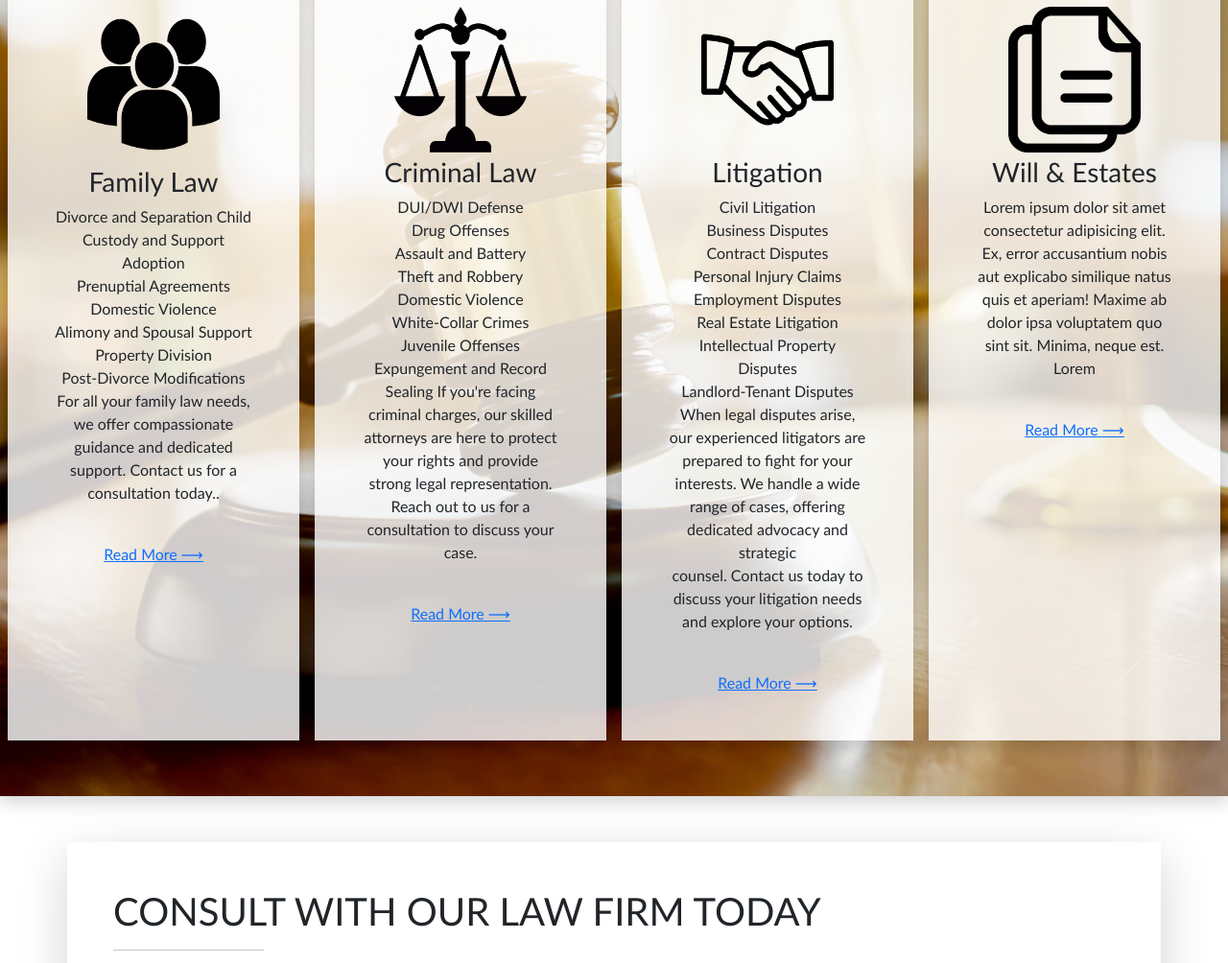
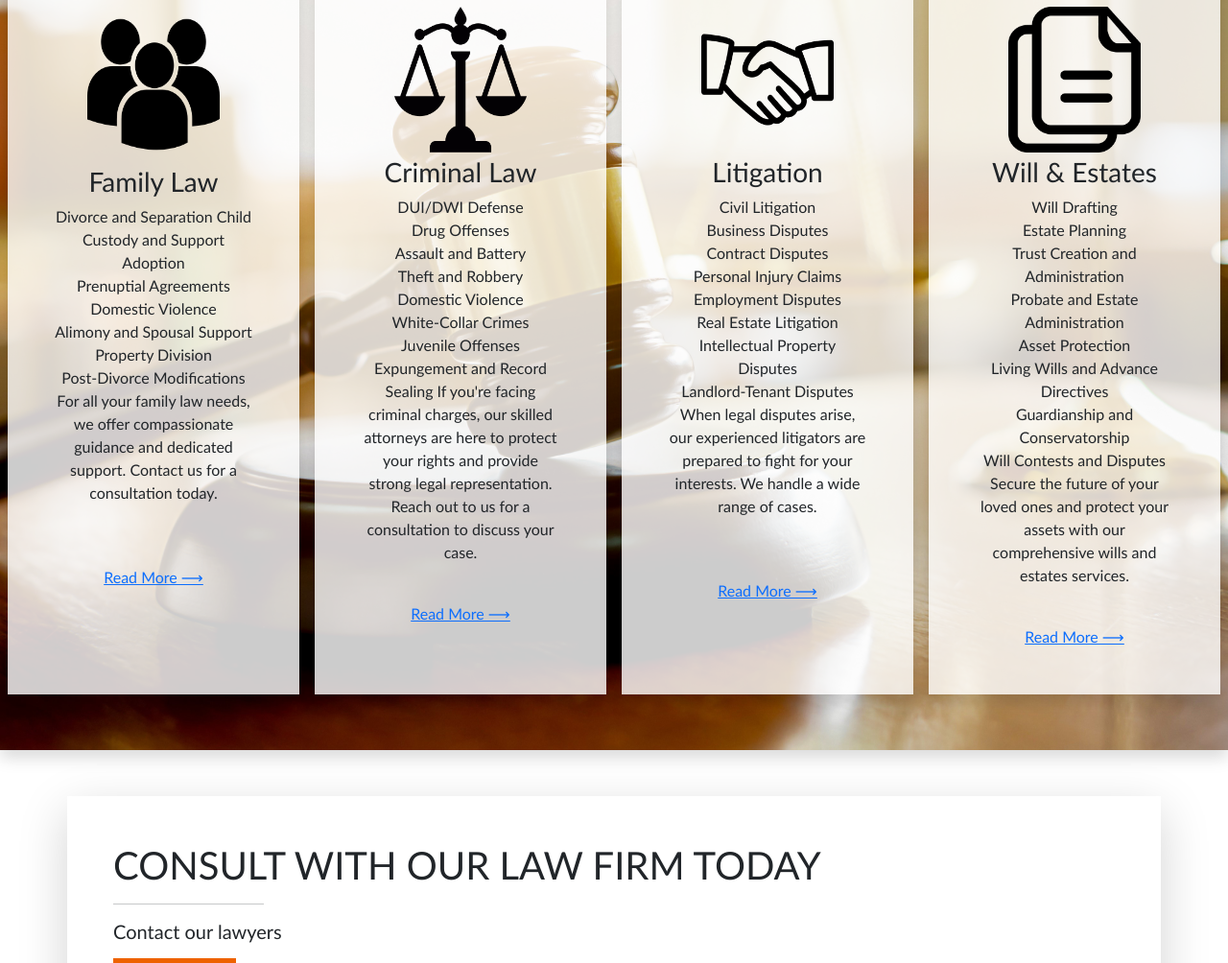
Before and after one commit to Andile-Socenya01/Mudzanani, a plain HTML site: page Mudzanani/index.html in a window 1280 px wide. Shown: the part 2684-3688 px from the top of the page at 96% size. Drawn offline with nearby package versions, Linux system fonts and the light colour scheme.

Commit message:
Update index.html

```diff
--- a/Mudzanani/index.html
+++ b/Mudzanani/index.html
@@ -119,7 +119,7 @@
                     <br> Alimony and Spousal Support
                     <br>Property Division
                     <br>Post-Divorce Modifications
-                    <br>For all your family law needs, we offer compassionate guidance and dedicated support. Contact us for a consultation today..</p>
+                    <br>For all your family law needs, we offer compassionate guidance and dedicated support. Contact us for a consultation today. <br> <br> </p>
                 <br>
                 <a href="about.html">Read More &LongRightArrow;</a>
             </div>
@@ -134,7 +134,7 @@
                     <br>White-Collar Crimes
                     <br>Juvenile Offenses
                     <br>Expungement and Record Sealing
-                    If you're facing criminal charges, our skilled attorneys are here to protect your rights and provide strong legal representation. Reach out to us for a consultation to discuss your case.</p>
+                    If you're facing criminal charges, our skilled attorneys are here to protect your rights and provide strong legal representation. <br> Reach out to us for a consultation to discuss your case. <br> </p>
                 <br>
                 <a href="about.html">Read More &LongRightArrow;</a>
             </div>
@@ -149,14 +149,22 @@
                     <br>Real Estate Litigation
                     <br>Intellectual Property Disputes
                     <br>Landlord-Tenant Disputes
-                    <br>When legal disputes arise, our experienced litigators are prepared to fight for your <br>interests. We handle a wide range of cases, offering dedicated advocacy and strategic <br>counsel. Contact us today to discuss your litigation needs and explore your options.</p>
-                <br>
+                    <br>When legal disputes arise, our experienced litigators are prepared to fight for your <br>interests. We handle a wide range of cases. </p>
+                <br><br>
                 <a href="about.html">Read More &LongRightArrow;</a>
             </div>
             <div class="tabs-main col-md p-5 m-2 shadow" style="background: rgba(255, 255, 255, 0.8);">
                 <img src="images/will icon.png" alt="" width="70%" style="height: 160px;" class="p-1">
                 <h3>Will & Estates</h3>
-                <p>Lorem ipsum dolor sit amet consectetur adipisicing elit. Ex, error accusantium nobis aut explicabo similique natus quis et aperiam! Maxime ab dolor ipsa voluptatem quo sint sit. Minima, neque est. Lorem</p>
+                <p>Will Drafting
+                    <br>Estate Planning
+                    <br>Trust Creation and Administration
+                    <br>Probate and Estate Administration
+                    <br>Asset Protection
+                    <br>Living Wills and Advance Directives
+                    <br>Guardianship and Conservatorship
+                    <br>Will Contests and Disputes
+                    Secure the future of your loved ones and protect your assets with our comprehensive wills and estates services. </p>
                 <br>
                 <a href="about.html">Read More &LongRightArrow;</a>
             </div>
```
